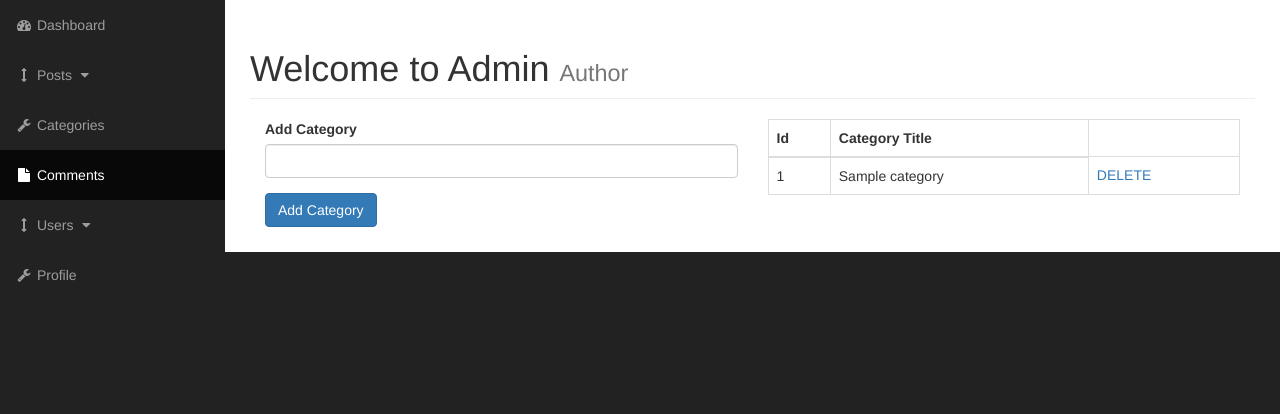
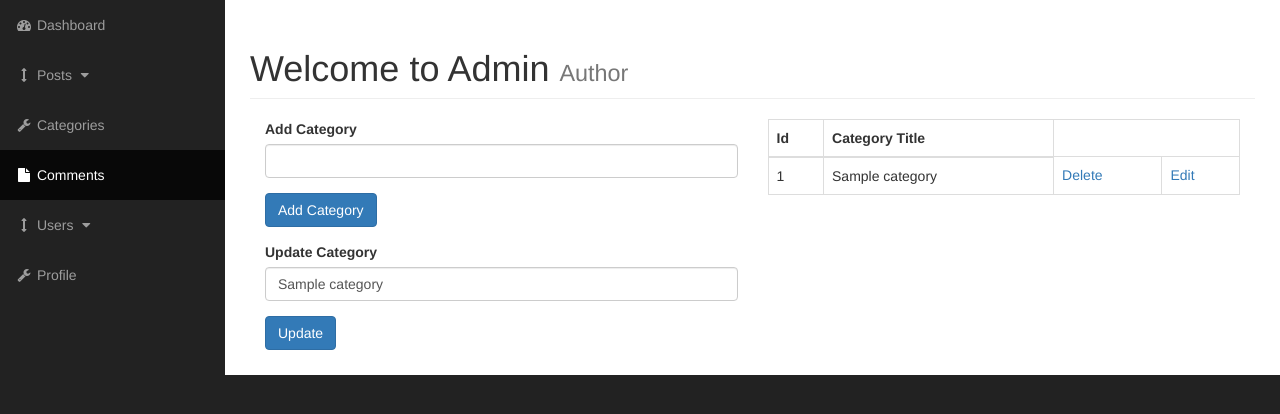
Before and after one commit to nirians/cms, a PHP site: page /admin/categories.php?edit=1 in a window 1280 px wide. Shown: the part 51-465 px from the top of the page. Run offline with PHP 8.4, Linux system fonts and the light colour scheme; tables that the repository leaves empty or names only in its code hold one stand-in row (values such as "Sample post").

Commit message:
106. updating or editing categories

```diff
--- a/admin/categories.php
+++ b/admin/categories.php
@@ -52,6 +52,36 @@
                                     <input class="btn btn-primary" type="submit" name="submit" value="Add Category">
                                 </div>
                             </form>
+
+                            <form action="" method="post">
+
+                                <div class="form-group">
+                                    <label for="cat-title">Update Category</label>
+
+                                    <?php
+
+                                    if(isset($_GET['edit'])) {
+                                        $cat_id = $_GET['edit'];
+                                        $query = "SELECT *  FROM categories WHERE cat_id = $cat_id ";
+                                        $select_categories_id = mysqli_query($connection, $query);
+
+                                        while ($row = mysqli_fetch_assoc($select_categories_id)) {
+                                            $cat_id = $row['cat_id'];
+                                            $cat_title = $row['cat_title'];
+                                            ?>
+
+                                        <input type="text" name="cat_title" class="form-control" value="<?php if (isset($cat_title)) {
+                                            echo $cat_title;
+                                        } ?>"
+
+                                            <?php } } ?>
+
+                                    <input class="form-control" type="text" name="cat_title">
+                                </div>
+                                <div class="form-group">
+                                    <input class="btn btn-primary" type="submit" name="submit" value="Update">
+                                </div>
+                            </form>
                         </div>
 
                         <div class="col-xs-6">
@@ -80,7 +110,8 @@
                                     echo "<tr>";
                                     echo "<td>{$cat_id}</td>";
                                     echo "<td>{$cat_title}</td>";
-                                    echo "<td><a href='categories.php?delete={$cat_id}'>DELETE</a></td>";
+                                    echo "<td><a href='categories.php?delete={$cat_id}'>Delete</a></td>";
+                                    echo "<td><a href='categories.php?edit={$cat_id}'>Edit</a></td>";
                                     echo "</tr>";
                                     }
                                 ?>
```
